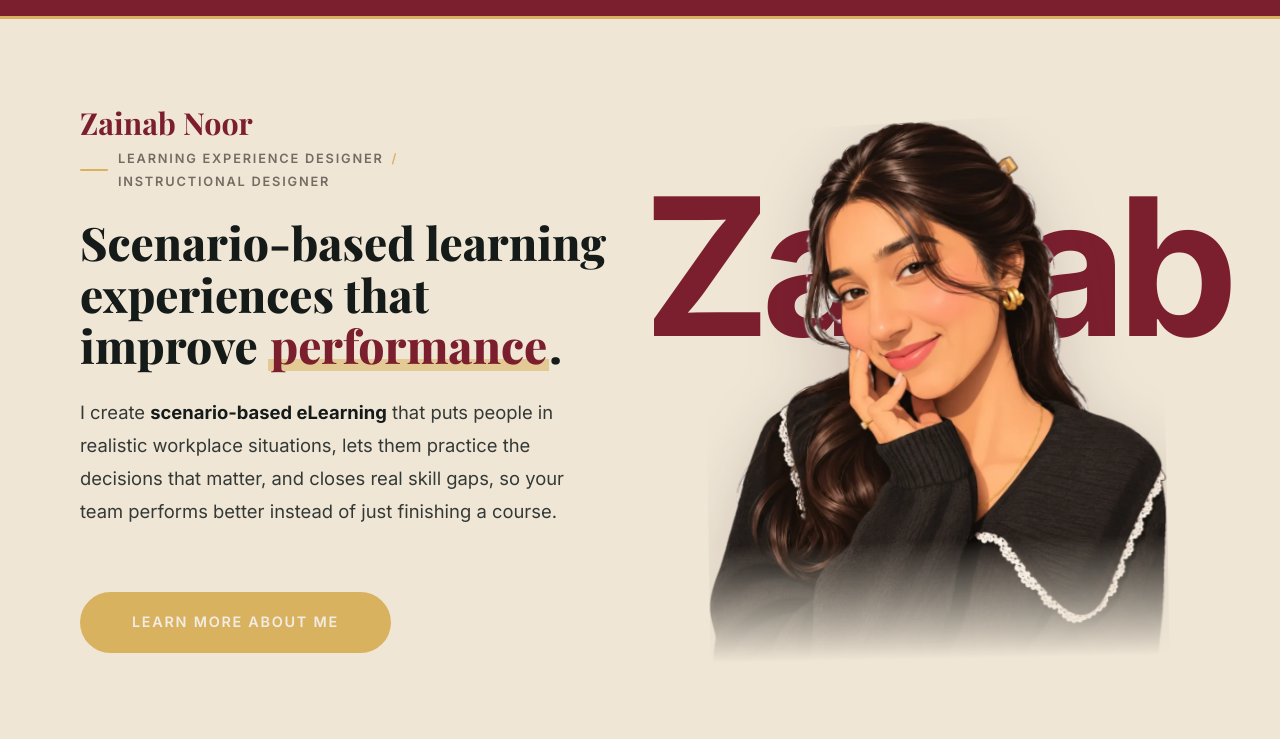
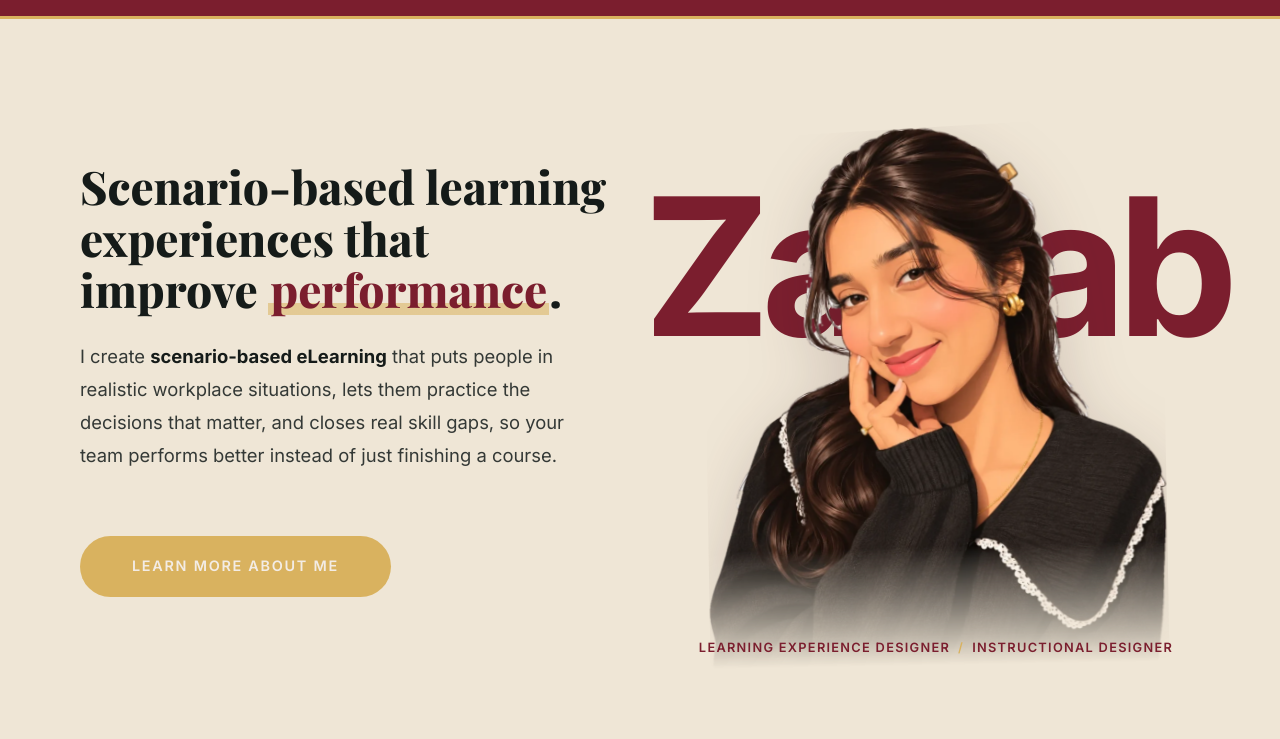
Before and after one commit to sikandertariq/portfolio, a plain HTML site: page index.html in a window 1280 px wide. Shown: the part 61-800 px from the top of the page. Drawn offline with nearby package versions, Linux system fonts and the light colour scheme; a web font is replaced by a local one.

Commit message:
Homepage intro: role under the illustration, drop the small name
Co-Authored-By: Claude Opus 5.5 <noreply@anthropic.com>

```diff
--- a/index.html
+++ b/index.html
@@ -39,8 +39,6 @@
   <section class="hero" id="hero">
     <div class="container">
       <div class="hero-content">
-        <p class="hero-name" id="hero-name">Zainab Noor</p>
-        <p class="hero-role" id="hero-role"><span class="hero-role-text"><span>Learning Experience Designer</span><span class="hero-role-sep">/</span><span>Instructional Designer</span></span></p>
         <h1 class="hero-heading" id="hero-heading">
           <span class="underline-accent">Hi, I'm Your Name!</span>
         </h1>
@@ -52,6 +50,7 @@
       <div class="hero-image-wrapper hero-illustrated" id="hero-image-container">
         <!-- big word behind the illustration; the illustration is loaded from site-config.json -->
         <span class="hero-bigword" aria-hidden="true">Zainab</span>
+        <p class="hero-role hero-role--under" id="hero-role"><span class="hero-role-text"><span>Learning Experience Designer</span><span class="hero-role-sep">/</span><span>Instructional Designer</span></span></p>
       </div>
     </div>
   </section>
--- a/intro.css
+++ b/intro.css
@@ -66,3 +66,24 @@
 @media (prefers-reduced-motion: reduce) {
   .hero-sway .hero-image { animation: none; }
 }
+
+/* role line sits under the illustration (the image is added by app.js, so order puts it first) */
+.hero-illustrated { flex-direction: column; align-items: center; justify-content: flex-end; }
+.hero-illustrated .hero-image { order: 1; }
+.hero-role--under {
+  order: 2;
+  position: relative;
+  z-index: 2;
+  margin: -28px 0 0;
+  justify-content: center;
+  text-align: center;
+  font-size: 0.85rem;
+  letter-spacing: 0.16em;
+  color: var(--color-primary);
+}
+.hero-role--under::before { display: none; }
+.hero-role--under .hero-role-text { justify-content: center; }
+@media (min-width: 993px) {
+  .hero-role--under { font-size: 0.8rem; letter-spacing: 0.1em; white-space: nowrap; }
+  .hero-role--under .hero-role-text { flex-wrap: nowrap; }
+}
```
